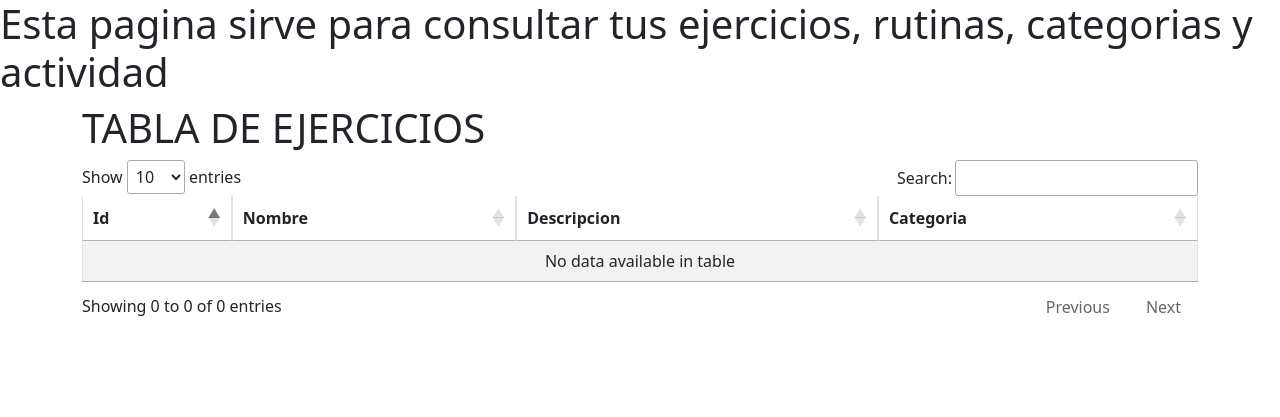
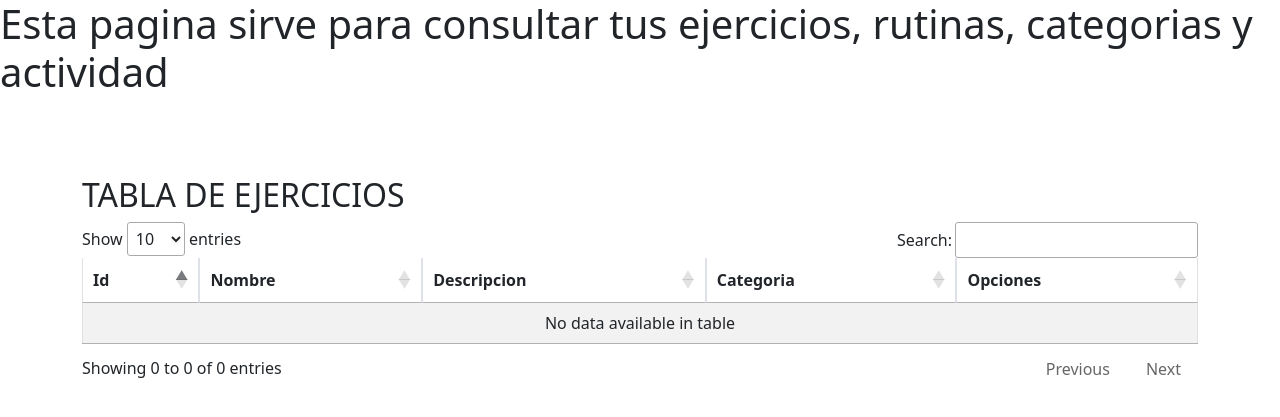
Before and after one commit to Bailalouwu/work, a Django app: page / in a window 1280 px wide. Shown: the top 417 px of the page. Run offline with Django 4.2, Linux system fonts and the light colour scheme; data that the repository does not hold is empty; some libraries are stand-ins or nearby versions.

Commit message:
Algunos cambios pequeños añadidos, necesarios para obtener pull realizado por josé

```diff
--- a/activity/templates/main.html
+++ b/activity/templates/main.html
@@ -8,10 +8,13 @@
     </head>
     <body>
         <h1>Esta pagina sirve para consultar tus ejercicios, rutinas, categorias y actividad</h1>
+        <br>
+        <br>
+        <br>
         <!--TABLA DE EJERCICIOS-->
         <div class="container">
             <div class="row justify-content-md-center">
-                <h1>TABLA DE EJERCICIOS</h1>
+                <h2>TABLA DE EJERCICIOS</h2>
                 <div class="col-sm-12 col-md-12 col-xl-12 col-lg-12">
                     <div class="table-responsive">
                         <table id="exer_table" class="table table-striped table-bordered">
@@ -21,6 +24,7 @@
                                     <th>Nombre</th>
                                     <th>Descripcion</th>
                                     <th>Categoria</th>
+                                    <th>Opciones</th>
                                 </tr>
                             </thead>
                             <tbody>
@@ -30,6 +34,7 @@
                                     <td>{{ exercise.name }}</td>
                                     <td>{{ exercise.description }}</td>
                                     <td>{{ exercise.category.name }}</td>
+                                    <td>icono will apper here</td>
                                 </tr>
                                 {% endfor %}
                             </tbody>
```
Also changed, not shown: 1 other file.
